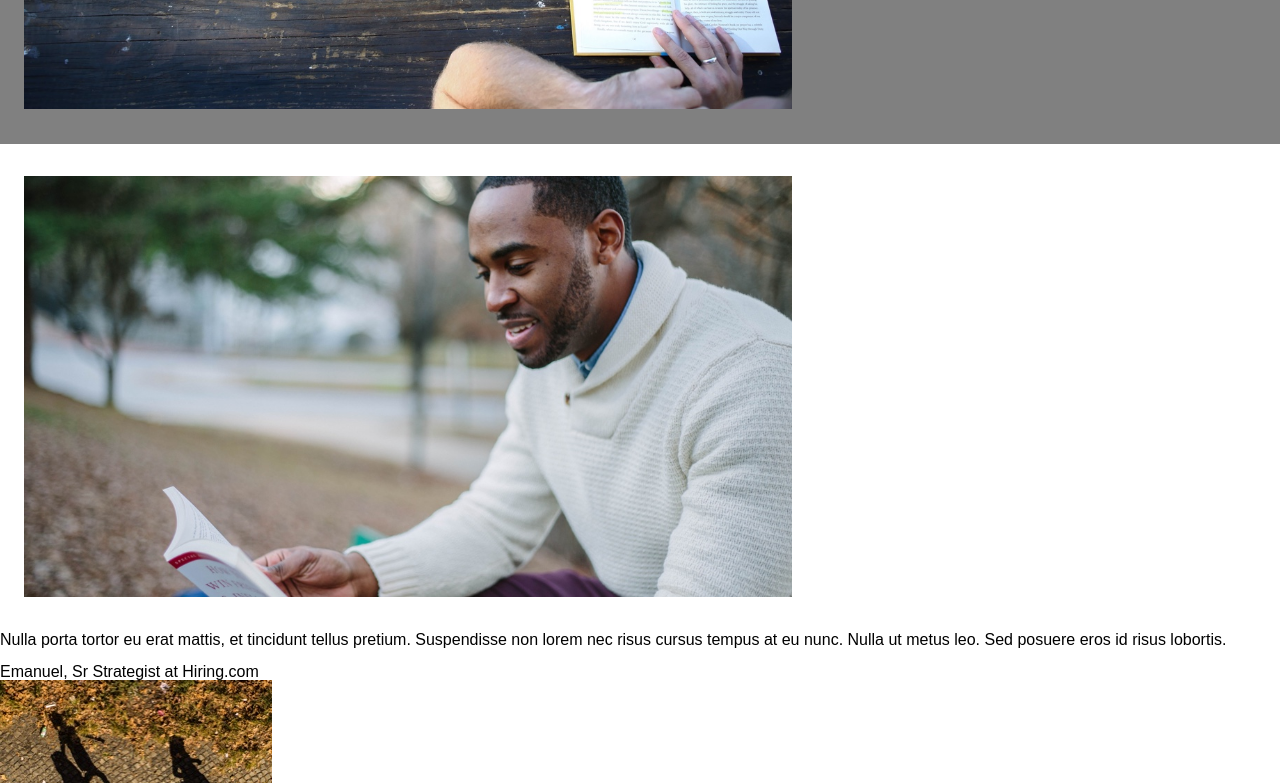
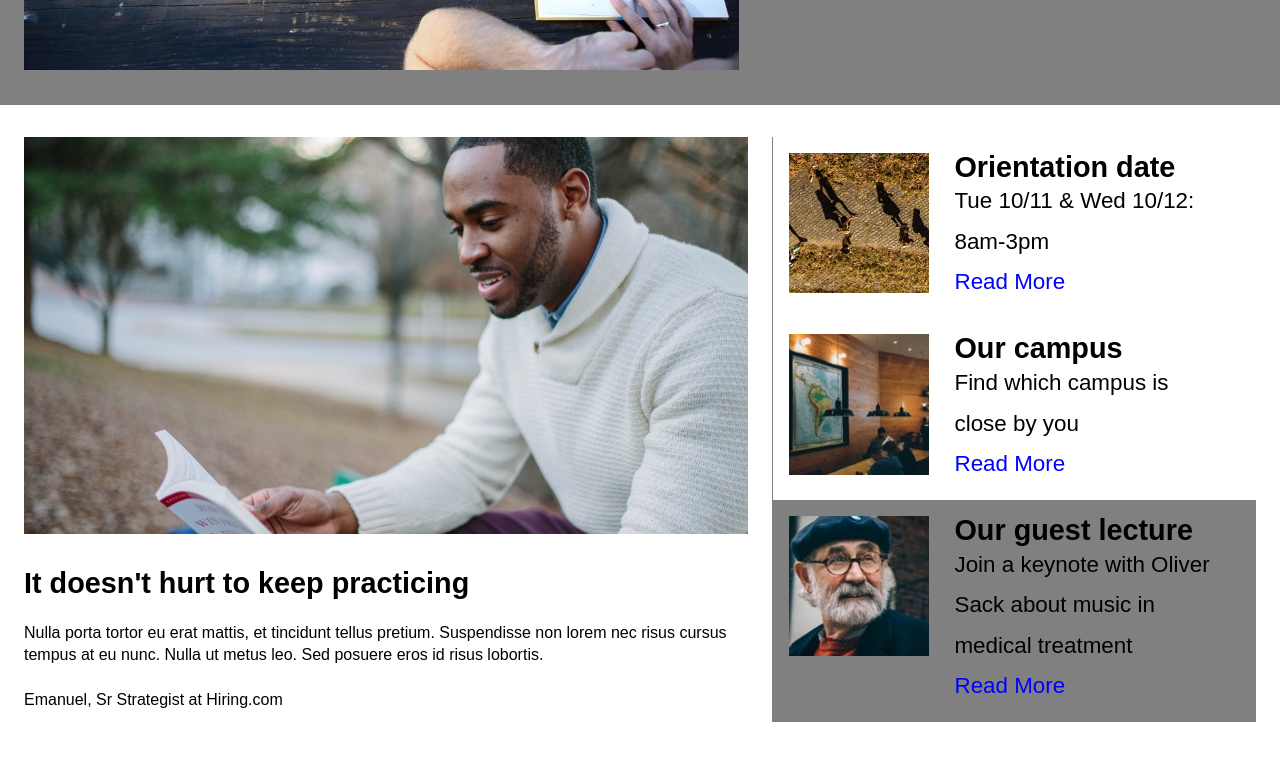
Before and after one commit to AtrumGeost/colmaracademy, a plain HTML site: page index.html in a window 1280 px wide. Shown: the part 555-1338 px from the top of the page. Drawn offline with Linux system fonts and the light colour scheme.

Commit message:
Add information styles.

```diff
--- a/index.html
+++ b/index.html
@@ -36,14 +36,11 @@
     </div>
     <!-- Information section -->
     <div class="information">
-      <div class="story">
-        <div class="main-image-container">
+      <div class="main-image-container">
           <img src="./resources/images/information-main.jpg" alt="Information banner">
-        </div>
-        <div class="text-content">
+          <h2>It doesn't hurt to keep practicing</h2>
           <p>Nulla porta tortor eu erat mattis, et tincidunt tellus pretium. Suspendisse non lorem nec risus cursus tempus at eu nunc. Nulla ut metus leo. Sed posuere eros id risus lobortis.<br><br>
           <strong>Emanuel, Sr Strategist at Hiring.com</strong></p>
-        </div>
       </div>
       <div class="features">
         <div class="feature">
@@ -55,10 +52,20 @@
             <p>Tue 10/11 &amp; Wed 10/12: 8am-3pm <br>
             <a href="#">Read More</a></p>
           </div>
+        </div>
+        <div class="feature">
+          <div class="feature-image">
+            <img src="./resources/images/information-campus.jpg" alt="Our campus">
+          </div>
           <div class="feature-content">
             <h3>Our campus</h3>
             <p>Find which campus is close by you<br>
             <a href="#">Read More</a></p>
+          </div>
+        </div>
+        <div class="feature">
+          <div class="feature-image">
+            <img src="./resources/images/information-guest-lecture.jpg" alt="Our guest lecture">
           </div>
           <div class="feature-content">
             <h3>Our guest lecture</h3>
--- a/resources/css/style.css
+++ b/resources/css/style.css
@@ -48,11 +48,13 @@ header {
 .cta {
   display: flex;
   background-color: gray;
+  padding: 32px 24px;
 }
 
 .main-image-container{
   width: 60%;
-  margin: 32px 24px;
+  margin-right: 24px;
+  /*margin: 32px 24px;*/
 }
 
 .main-image-container img {
@@ -65,8 +67,8 @@ header {
   flex-direction: column;
   justify-content: center;
   margin-left: 1rem;
-  /*margin-right: 200px;*/
-  width: 30%;
+  /*padding-right: 100px;*/
+  width: 40%;
 }
 
 .cta-content p {
@@ -92,3 +94,68 @@ h1 {
   font-weight: bold;
   font-size: 1.1rem;
 }
+
+/*Information section*/
+.information {
+  display: flex;
+  padding: 32px 24px;
+}
+
+.main-image-container p {
+  margin-top: 24px;
+  line-height: 1.4;
+}
+
+h2 {
+  font-weight: 800;
+  font-size: 1.8rem;
+  margin-top: 32px;
+}
+
+.features {
+  width: 40%;
+  border-left: 1px solid gray;
+  /*padding-left: 16px;*/
+
+}
+
+.feature {
+  display: flex;
+  padding: 16px;
+}
+
+.feature:last-child {
+  background-color: gray;
+}
+
+.feature-image {
+  width: 35%;
+  height: auto;
+}
+
+.feature-image img {
+  width: 100%;
+  height: auto;
+}
+
+.feature-content {
+  padding: 0 25px;;
+  width: 65%;
+  display: flex;
+  flex-direction: column;
+  justify-content: center;
+}
+
+.feature-content p {
+  font-size: 1.4rem;
+  line-height: 1.8;
+}
+
+.feature-content a {
+  color: blue;
+}
+
+h3 {
+  font-weight: 600;
+  font-size: 1.8rem;
+}
```
